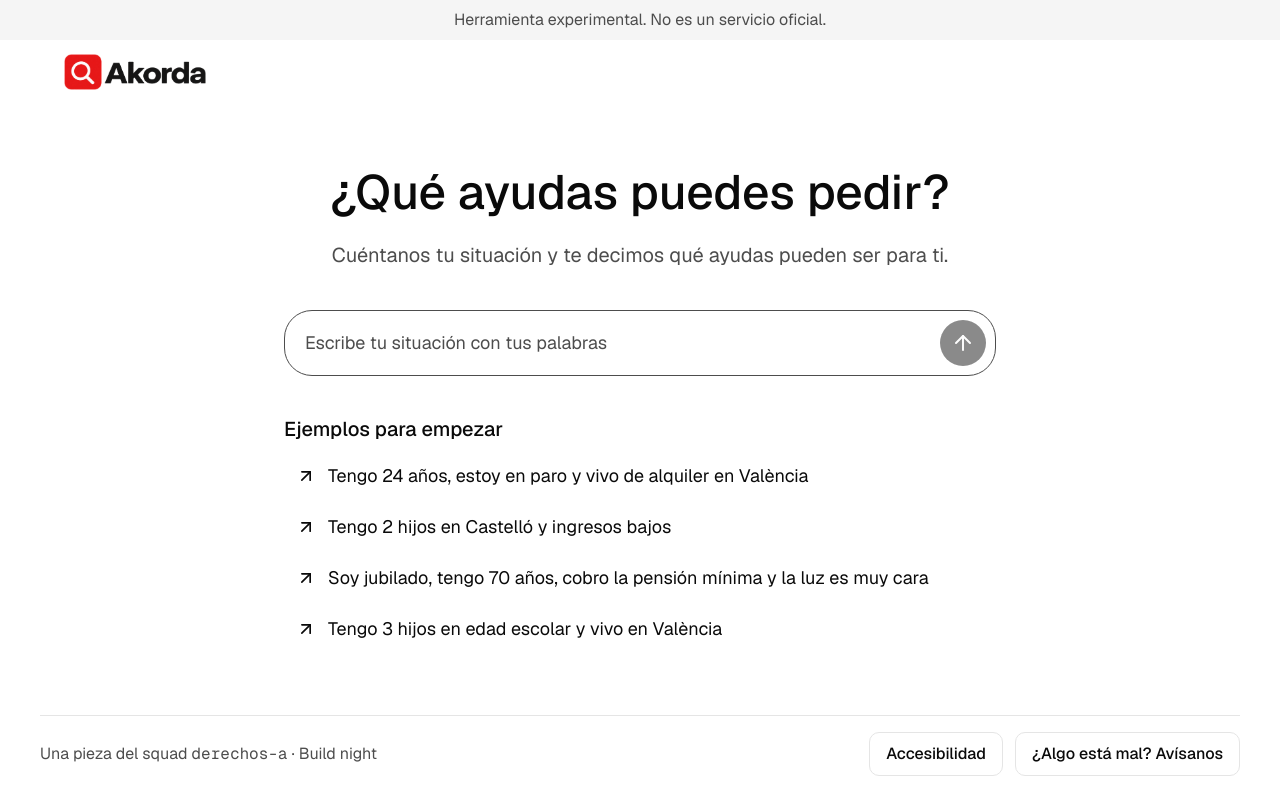
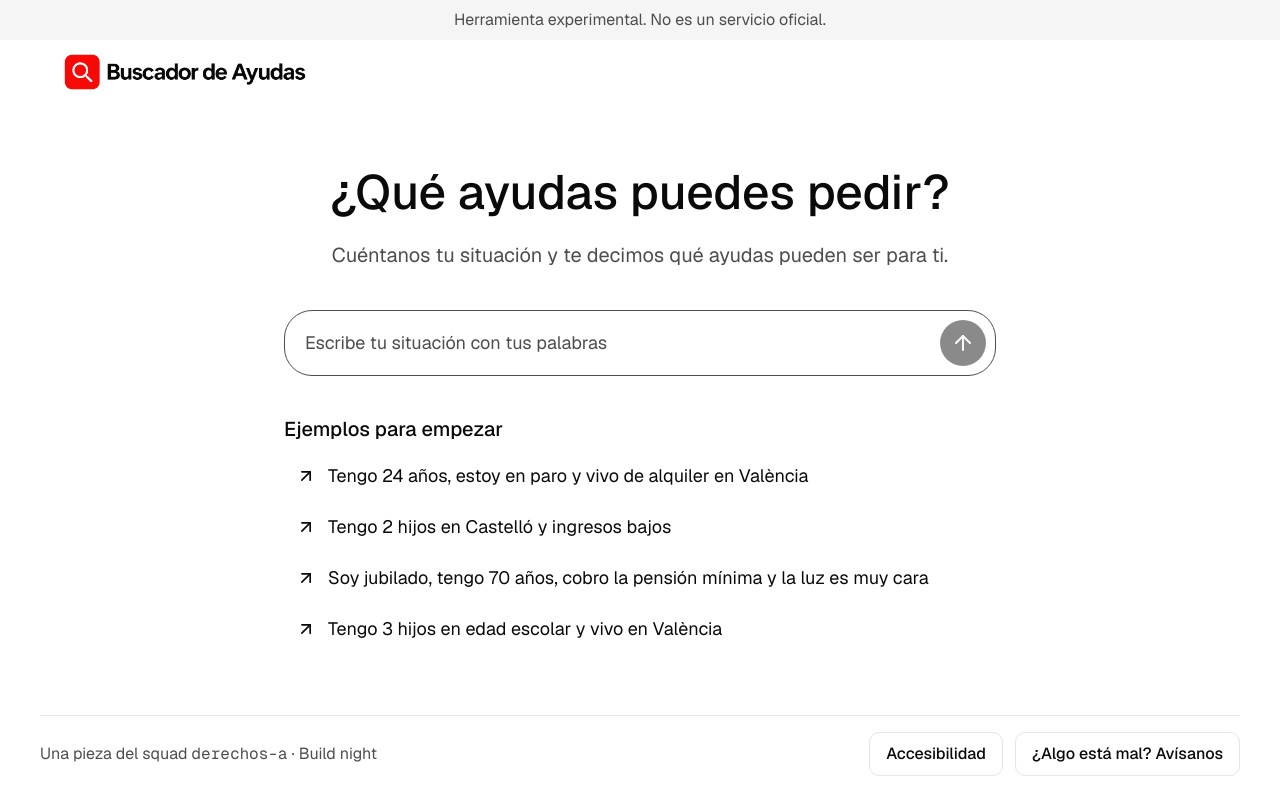
Before and after one commit to barracafh/build-derechos-a, a Next.js app: page /derechos-a/ in a window 1280 px wide. Built offline with nearby package versions, Linux system fonts and the light colour scheme.

Commit message:
Replace logo with 'Buscador de Ayudas' version
Co-Authored-By: Claude Sonnet 5.5 <noreply@anthropic.com>
Claude-Session: https://claude.ai/code/session_0115AodDcqaPJUuuUjNCM7yr

```diff
--- a/src/components/Chat.tsx
+++ b/src/components/Chat.tsx
@@ -449,15 +449,15 @@ export function Chat() {
         <button
           type="button"
           onClick={nueva}
-          aria-label="Akorda, volver al inicio"
+          aria-label="Buscador de ayudas, volver al inicio"
           className="cursor-pointer rounded-lg"
         >
           {/* eslint-disable-next-line @next/next/no-img-element */}
           <img
             src={ruta("/logo-akorda.png")}
             alt=""
-            width={839}
-            height={213}
+            width={900}
+            height={134}
             className="h-9 w-auto"
           />
         </button>
```
Also changed, not shown: public/logo-akorda.png.
